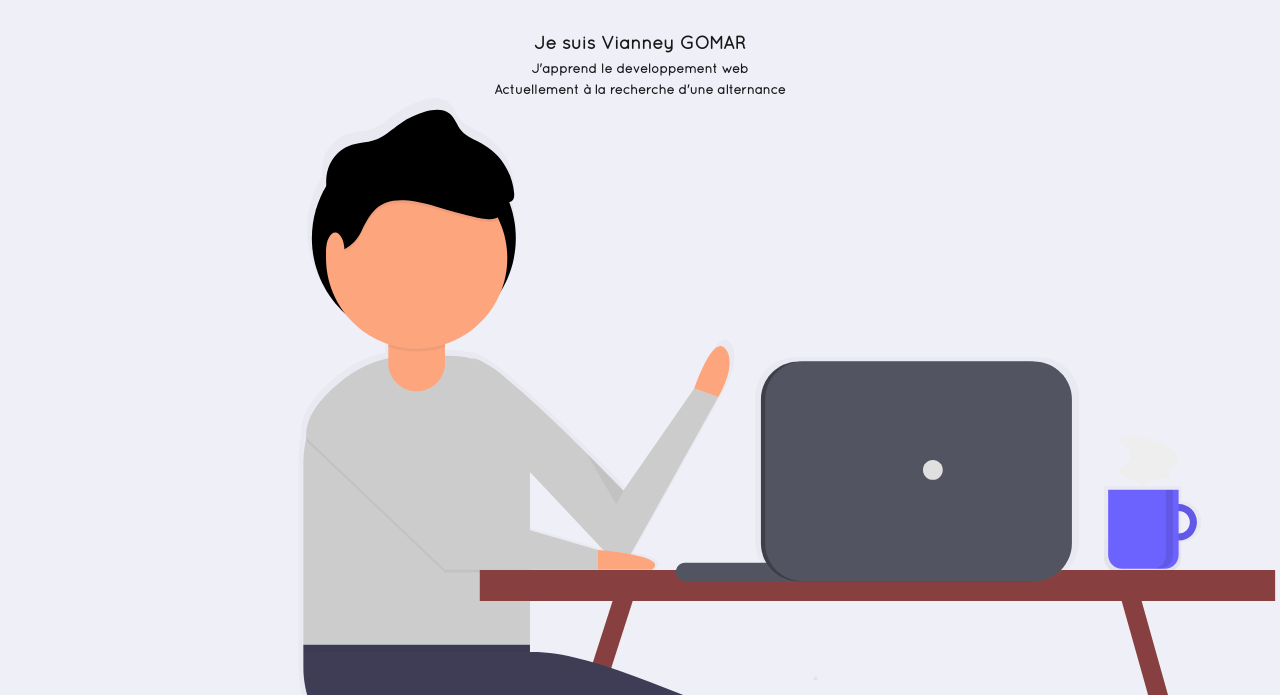
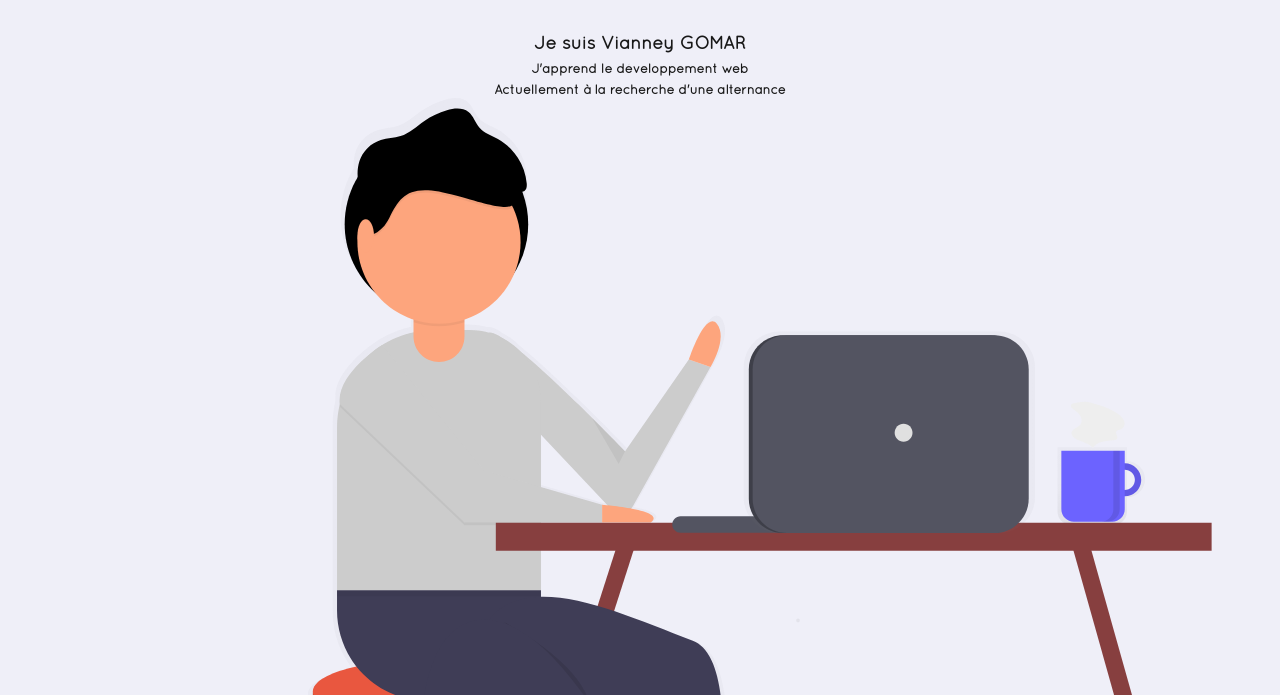
Before and after one commit to Vianndev/vianndev.github.io, a website: page index.html in a window 1280 px wide. Shown: the part 105-800 px from the top of the page. Drawn offline with nearby package versions, Linux system fonts and the light colour scheme; files whose address does not match are found by name.

Commit message:
Centrage photo de presentation

```diff
--- a/style.css
+++ b/style.css
@@ -822,7 +822,8 @@ column-gap: 10em;
   overflow-x: hidden;
 }
 .cool {
- width: 100%;
+ width: 90%;
+ margin :auto;
   height: 50%;
   min-width: 90%;
 }
```
